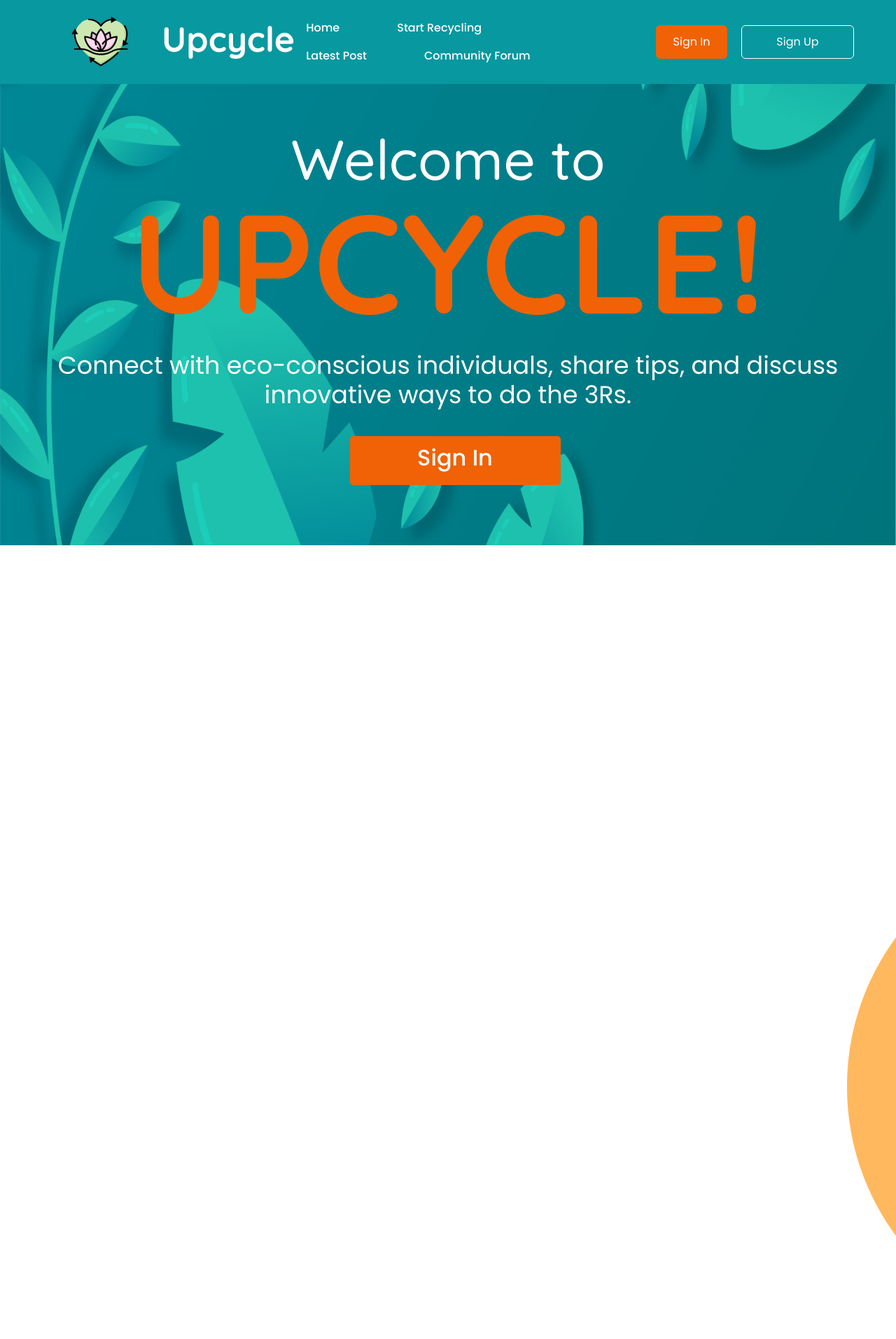
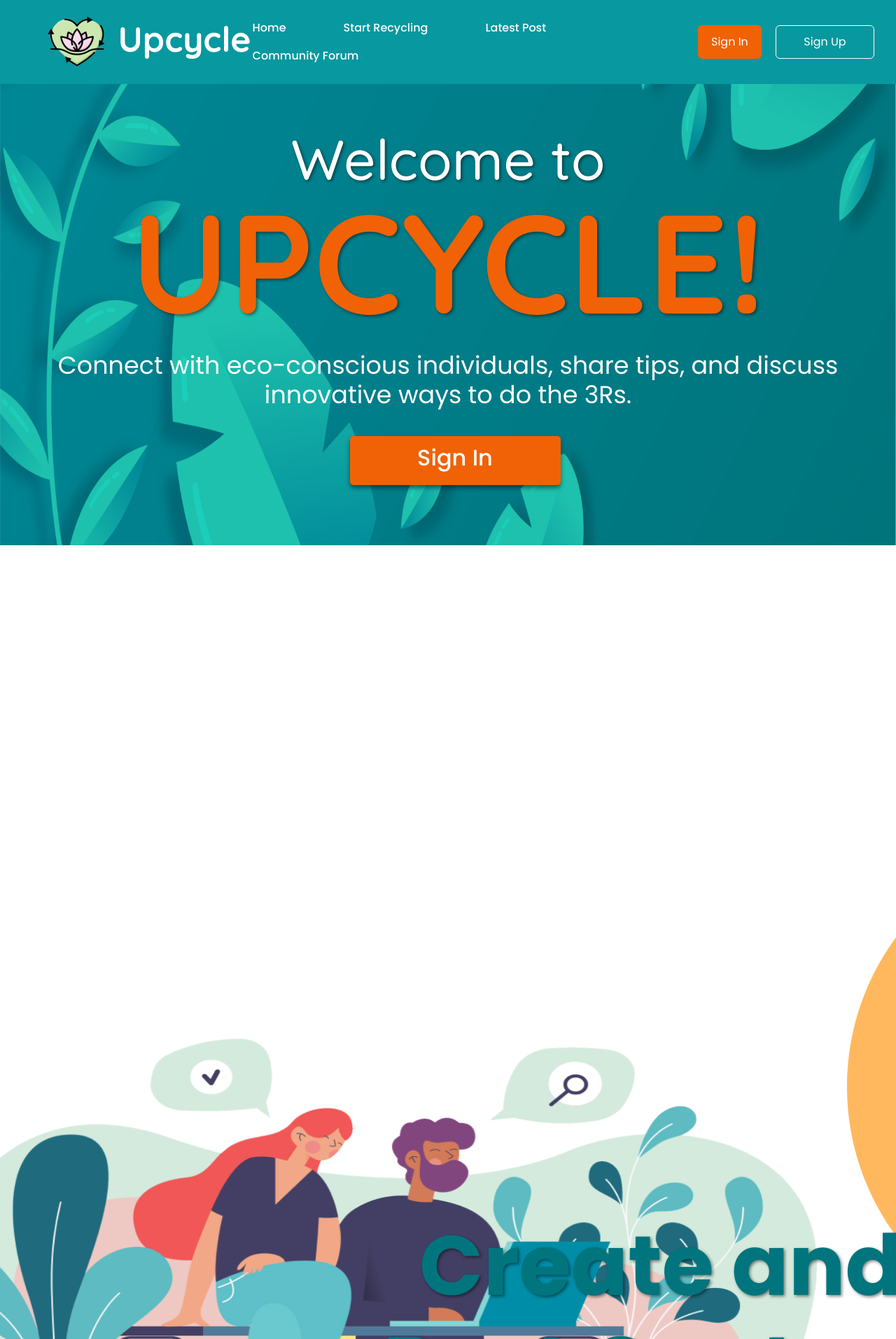
Before and after one commit to Alexis-Roman/CET-5-Final-Project, a PHP site: page /LandingPage.html in a window 1280 px wide. Shown: the top 1913 px of the page at 70% size. Run offline with PHP 8.4, Linux system fonts and the light colour scheme.

Commit message:
better dimensions

```diff
--- a/LandingPage.css
+++ b/LandingPage.css
@@ -32,8 +32,7 @@ body::-webkit-scrollbar-track {
 
 /* Logo styles */
 .col-logo {
-    margin-left: 101px;
-    flex: 0 0 87px;
+    margin-left: 5.26%;
 }
 
 .logo img {
@@ -47,7 +46,7 @@ body::-webkit-scrollbar-track {
 }
 
 .Webtitle {
-    margin-left: 43px;
+    margin-left: 7.5%;
 }
 
 .Webtitle h1 {
@@ -82,7 +81,7 @@ body::-webkit-scrollbar-track {
 
 .auth-buttons {
     display: flex;
-    margin-right: 60px;
+    margin-right: 10.2%;
     justify-content: flex-end;
 }
 
@@ -162,6 +161,7 @@ body::-webkit-scrollbar-track {
     font-weight: 500;
     color: #fff;
     margin-top: -600px;
+    text-shadow: 2px 2px 4px rgba(0, 0, 0, 0.5);
 }
 
 /* Upcycle! text styles */
@@ -171,6 +171,7 @@ body::-webkit-scrollbar-track {
     font-weight: 700;
     color: #F06205;
     margin-top: -30px;
+    text-shadow: 2px 2px 4px rgba(0, 0, 0, 0.5);
 }
 
 /* Upcycle description styles */
@@ -197,6 +198,7 @@ body::-webkit-scrollbar-track {
     border-radius: 5px;
     cursor: pointer;
     transition: background-color 0.3s ease;
+    box-shadow: 0 4px 6px rgba(0, 0, 0, 0.5);
 }
 
 .btn-signin2:hover {
@@ -212,14 +214,20 @@ body::-webkit-scrollbar-track {
 }
 
 .bg2 {
-    width: 1138px;
+    margin-top: -500px;
+    margin-right: 500px;
+    width: 1388px;
     height: 924px;
 }
 
 .text-container-2 {
     position: relative;
+    width: 888px;
+    height: auto;
+    position: relative;
     z-index: 1;
-    margin-top: -500px;
+    margin-top: -600px;
+    margin-left: 500px;
 }
 
 .create-and {
@@ -227,12 +235,11 @@ body::-webkit-scrollbar-track {
     font-size: 120px;
     font-weight: 700;
     color: #00757E;
+    text-shadow: 2px 2px 4px rgba(0, 0, 0, 0.5);
 }
 
 /* Upcycle description styles */
 .through-well {
-    width: 698px;
-    height: 120px;
     font-family: 'Poppins', sans-serif;
     font-size: 36px;
     font-weight: 400;
@@ -254,6 +261,7 @@ body::-webkit-scrollbar-track {
     border-radius: 5px;
     cursor: pointer;
     transition: background-color 0.3s ease;
+    box-shadow: 0 4px 6px rgba(0, 0, 0, 0.5);
 }
 
 .btn-signin3:hover {
```
